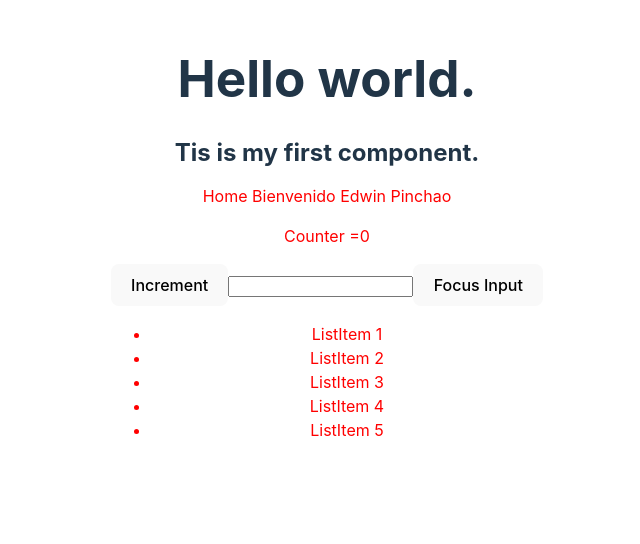
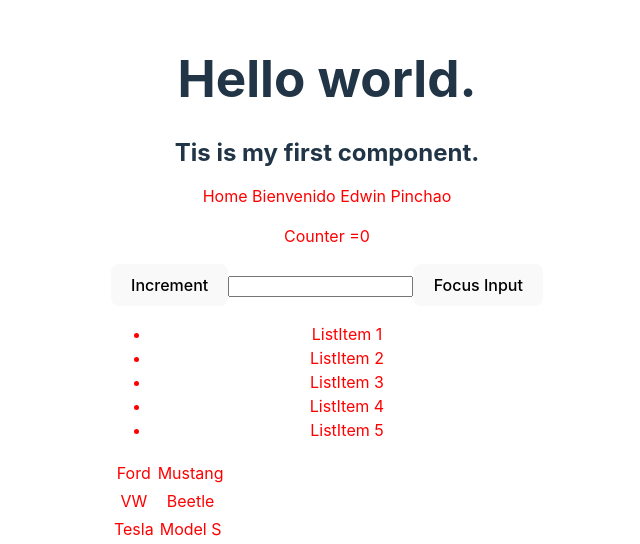
Before and after one commit to Edwin9226/pokeapi, a React (Vite) app: page / in a window 1280 px wide. Shown: the part 285-829 px from the top of the page, without its empty margins (313-953 px from the left). Before the commit the page ends 800 px from the top, so only its background shows below. Built offline with nearby package versions, Linux system fonts and the light colour scheme.

Commit message:
Handling List Table

```diff
--- a/src/pages/Home/Home.tsx
+++ b/src/pages/Home/Home.tsx
@@ -1,6 +1,7 @@
 import React, { useEffect, useRef, useState } from 'react'
 import UseTitle from '../../componentes/UseTitle';
 import { MyList } from './componente/MyList';
+import { MyTable } from './componente/MyTable';
 
 const divStyle= {color: 'red' , height:30};
 const props =()=>{
@@ -39,6 +40,7 @@ function Home(props:any) {
       Focus Input
     </button>
     <MyList/>
+    <MyTable/>
     </div>
 
     )
--- a/src/pages/Home/componente/MyTable/MyTable.tsx
+++ b/src/pages/Home/componente/MyTable/MyTable.tsx
@@ -1,13 +1,25 @@
+import React from 'react'
 
-import React, { Fragment } from 'react';
-import './styles/index';
-
-interface IMyTableProps {
-
+function MyTable() {
+    const data=[
+        {brand: 'Ford', model:'Mustang'},
+        {brand: 'VW', model:'Beetle'},
+        {brand: 'Tesla', model:'Model S'},
+    ];
+  return (
+    <div><table>
+        <tbody>
+            {
+                data.map((item, index)=>
+                <tr key={index}>
+                    <td>{item.brand}</td>
+                    <td>{item.model}</td>
+                </tr>
+                )
+            }
+        </tbody>
+        </table></div>
+  )
 }
 
-const MyTable: React.SFC<IMyTableProps> = (props) => {
-    return <Fragment></Fragment>;
-}
-
-export default MyTable;
+export default MyTable
--- a/src/pages/Home/componente/MyTable/index.ts
+++ b/src/pages/Home/componente/MyTable/index.ts
@@ -1,3 +1 @@
-
-import MyTable from './MyTable';
-export default MyTable;
+export { default as MyTable } from './MyTable';
```
